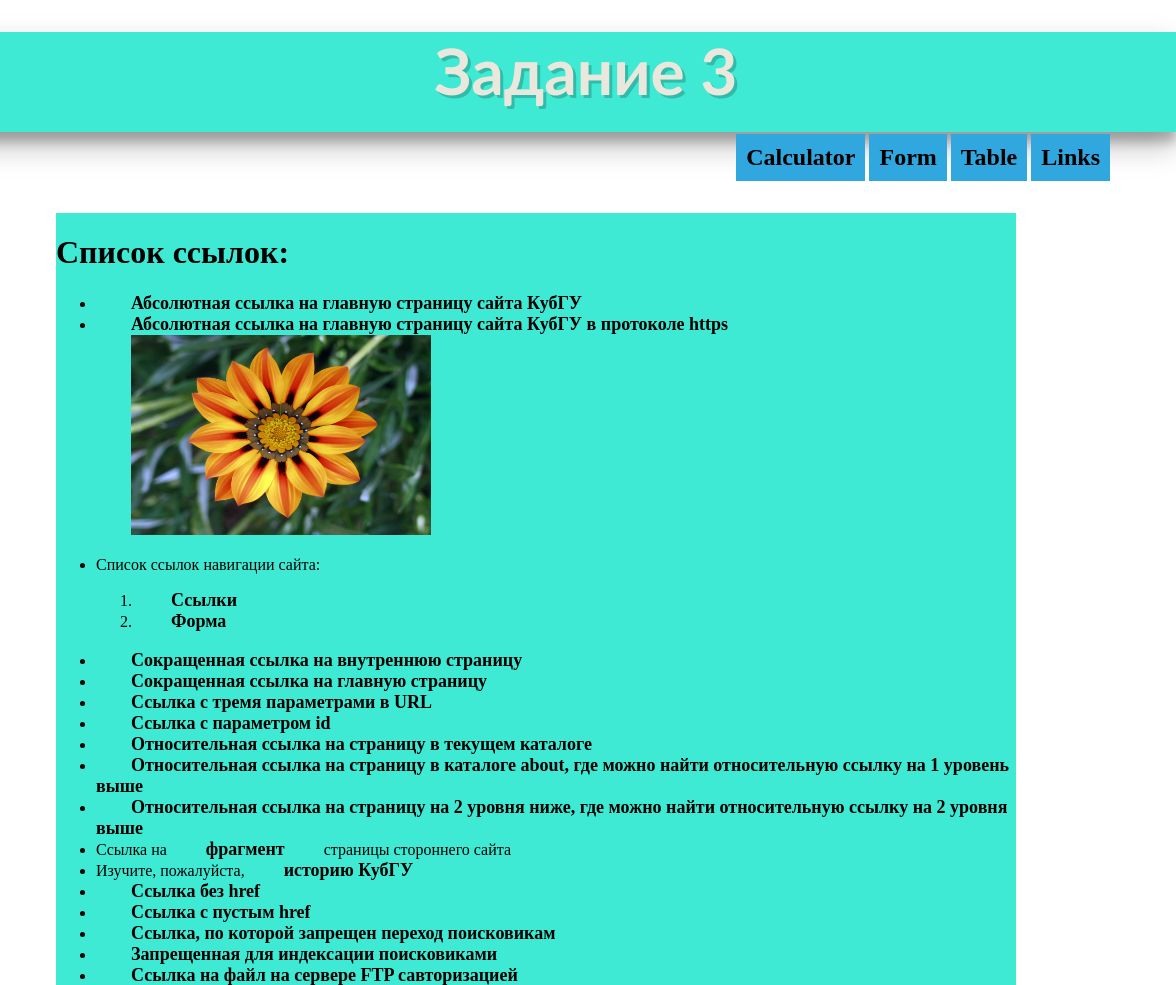
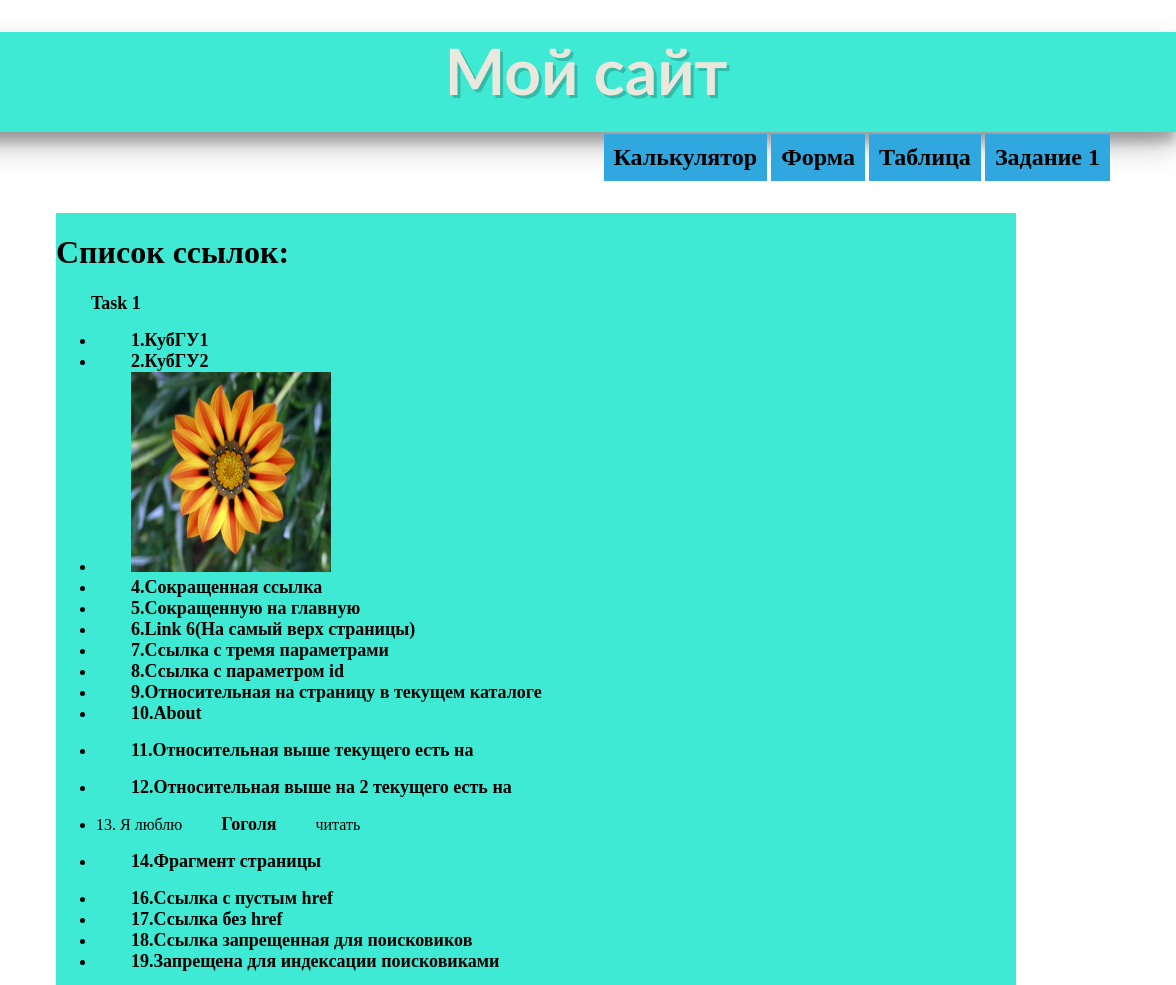
Before and after one commit to danilaverbytskyy/web3.github.io, a plain HTML site: page index.html in a window 1280 px wide. Shown: the top 985 px of the page, 104-1280 px from the left. Drawn offline with Linux system fonts and the light colour scheme.

Commit message:
aaaaaaaaaa

```diff
--- a/calculate.js
+++ b/calculate.js
@@ -11,7 +11,7 @@ class Product {
             throw new Error('Quantity cannot be less than 1');
         }
         if(Number.isInteger(this.quantity) === false) {
-            throw new Error('Quantity should be integer');
+            throw new Error('Quantity should be a positive whole number');
         }
 
         let i=0;
--- a/index.html
+++ b/index.html
@@ -4,63 +4,66 @@
 
     <meta charset="UTF-8">
     <meta name="viewport" content="width=device-width, initial-scale=1.0">
-    <title>Задание 3</title>
+    <title class="top">Задание 3</title>
     <link rel="stylesheet" href="style.css">
 </head>
 <body>
     <header class="mb-2" id="elem-border">
         <div class="container-lg">
           <img class="mt-1" src="logo.jpg" alt="logo">
-          <div class="ht"><strong>Задание 3</strong></div>
+          <div class="ht"><strong>Мой сайт</strong></div>
         </div>
       </header>
 
       <div class="header_nav" id="elem-border">
-        <a href="#task1" class="nav_item" id="elem-border">Links</a>
-        <a href="#tablez" class="nav_item" id="elem-border">Table</a>
-        <a href="#forma" class="nav_item" id="elem-border">Form</a>
-          <a href="#calculator" class="nav_item" id="elem-border">Calculator</a>
+        <a href="#task1" class="nav_item" id="elem-border">Задание 1</a>
+        <a href="#tablez" class="nav_item" id="elem-border">Таблица</a>
+        <a href="#forma" class="nav_item" id="elem-border">Форма</a>
+          <a href="#calculator" class="nav_item" id="elem-border">Калькулятор</a>
       </div>
       </nav>
     <div class="content">
         <div class="main">
             <div class="main_list" id="elem_border">
 
-                <h1 class="bordered" id="task1">Список ссылок:</h1>
+                <h1 class="bordered">Список ссылок:</h1>
+                <p><a id="task1">Task 1</a></p>
                 <ul>
-                    <li><a href="http://kubsu.ru/">Абсолютная ссылка на главную страницу сайта КубГУ</a></li>
-                    <li><a href="https://kubsu.ru/"> Абсолютная ссылка на главную страницу сайта КубГУ в протоколе https</a></li>
-                    <a href="https://www.kubsu.ru/ru"><img src="image.jpg" width="300" height="200" alt="flower"></a>
+                    <li><a id="link1" href="http://www.kubsu.ru/ru">1.КубГУ1</a></li>
+                    <li><a href="https://www.kubsu.ru/ru">2.КубГУ2</a></li>
+                    <li><a href="https://www.kubsu.ru/ru"><img src="image.jpg" width="200" height="200" alt="flower"></a></li>
+                    <li><a href="/second-page">4.Сокращенная ссылка</a></li>
+                    <li><a href="/">5.Сокращенную на главную</a></li>
+                    <li><a href="#top">6.Link 6(На самый верх страницы)</a></li>
+                    <li><a href="https://www.youtube.com/watch?v=xm3YgoEiEDc&t=400s&ab_channel=10Hours&t=10000">7.Ссылка с тремя
+                        параметрами</a></li>
+                    <li><a href="https://example.com?id=5">8.Ссылка с параметром id</a></li>
+                    <li><a href="page.html">9.Относительная на страницу в текущем каталоге</a></li>
+                    <li><a href="./about/about.html">10.About</a></li>
+                    <li><p><a href="../page.html">11.Относительная выше текущего есть на </a></p></li>
+                    <li><p><a href="../../page.html">12.Относительная выше на 2 текущего есть на</a>
+                    </p></li>
+                    <li><p>13. Я люблю <a
+                            href="https://ru.wikipedia.org/wiki/%D0%93%D0%BE%D0%B3%D0%BE%D0%BB%D1%8C,_%D0%9D%D0%B8%D0%BA%D0%BE%D0%BB%D0%B0%D0%B9_%D0%92%D0%B0%D1%81%D0%B8%D0%BB%D1%8C%D0%B5%D0%B2%D0%B8%D1%87">Гоголя</a>
+                        читать</p></li>
+                    <li><p><a
+                            href="https://ru.wikipedia.org/wiki/%D0%93%D0%BE%D0%B3%D0%BE%D0%BB%D1%8C,_%D0%9D%D0%B8%D0%BA%D0%BE%D0%BB%D0%B0%D0%B9_%D0%92%D0%B0%D1%81%D0%B8%D0%BB%D1%8C%D0%B5%D0%B2%D0%B8%D1%87#%D0%9F%D0%B5%D1%80%D0%B2%D1%8B%D0%B5_%D0%B8%D0%B7%D0%B4%D0%B0%D0%BD%D0%B8%D1%8F">14.Фрагмент
+                        страницы </a></p></li>
+                    <li><a href="">16.Ссылка с пустым href</a></li>
+                    <li><a>17.Ссылка без href</a></li>
+                    <li><a href="https://example.com" rel="nofollow">18.Ссылка запрещенная для поисковиков</a></li>
+                    <li><a href="" rel="noindex">19.Запрещена для индексации поисковиками</a></li>
                     <li>
-                        <p>Список ссылок навигации сайта:</p>
+                        <p>20. Список ссылок навигации сайта</p>
                         <nav>
                             <ol>
-                                <li><a href="#task1" title="task">Ссылки</a></li>
-                                <li><a href="#form" title="form">Форма</a></li>
+                                <li><a href="#link1" title="link1">Link 1</a></li>
+                                <li><a href="#form" title="form">Form</a></li>
                             </ol>
                         </nav>
                         <br>
                     </li>
-                    <li><a href="/web2.github.io/first.html">Сокращенная ссылка на внутреннюю страницу</a></li>
-
-                    <li><a href="/web2.github.io/index.html">Сокращенная ссылка на главную страницу</a></li>
-
-
-                    <li><a href="https://www.youtube.com/watch?v=XIMLoLxmTDw&ab_channel=CandRfun&t=1000" target="_blank">Ссылка с тремя параметрами в URL</a></li>
-                    <li> <a href="https://moodle.kubsu.ru/enrol/index.php?id=780">Ссылка с параметром id</a> </li>
-                    <li><a href="first.html">Относительная ссылка на страницу в текущем каталоге</a></li>
-                    <li><a href="about/about.html">Относительная ссылка на страницу в каталоге about, где можно найти относительную ссылку на 1 уровень выше</a></li>
-                    <li><a href="about/nextnext/third.html">Относительная ссылка на страницу на 2 уровня ниже, где можно найти относительную ссылку на 2 уровня выше</a></li>
-                    <li>Cсылка на <a href="https://ru.wikipedia.org/wiki/%D0%9A%D1%83%D0%B1%D0%B0%D0%BD%D1%81%D0%BA%D0%B8%D0%B9_%D0%B3%D0%BE%D1%81%D1%83%D0%B4%D0%B0%D1%80%D1%81%D1%82%D0%B2%D0%B5%D0%BD%D0%BD%D1%8B%D0%B9_%D1%83%D0%BD%D0%B8%D0%B2%D0%B5%D1%80%D1%81%D0%B8%D1%82%D0%B5%D1%82#%D0%A4%D0%B0%D0%BA%D1%83%D0%BB%D1%8C%D1%82%D0%B5%D1%82%D1%8B">фрагмент</a> страницы стороннего сайта</li>
-                    <li>Изучите, пожалуйста, <a href="https://ru.wikipedia.org/wiki/%D0%9A%D1%83%D0%B1%D0%B0%D0%BD%D1%81%D0%BA%D0%B8%D0%B9_%D0%B3%D0%BE%D1%81%D1%83%D0%B4%D0%B0%D1%80%D1%81%D1%82%D0%B2%D0%B5%D0%BD%D0%BD%D1%8B%D0%B9_%D1%83%D0%BD%D0%B8%D0%B2%D0%B5%D1%80%D1%81%D0%B8%D1%82%D0%B5%D1%82#%D0%98%D1%81%D1%82%D0%BE%D1%80%D0%B8%D1%8F">историю КубГУ</a></li>
-
-                    <li><a>Ссылка без href</a></li>
-                    <li><a href="">Ссылка с пустым href</a></li>
-                    <li><a href="http://example.com" rel="nofollow"> Ссылка, по которой запрещен переход поисковикам</a></li>
-                    <li><a href="http://example.com" rel="noindex">Запрещенная для индексации поисковиками</a></li>
-
                     <li><a href="ftp://demo:password@test.rebex.net/readme.txt">Ссылка на файл на сервере FTP савторизацией</a></li>
-
                 </ul>
                 <map name="infog">
                     <area shape="rect"
```
